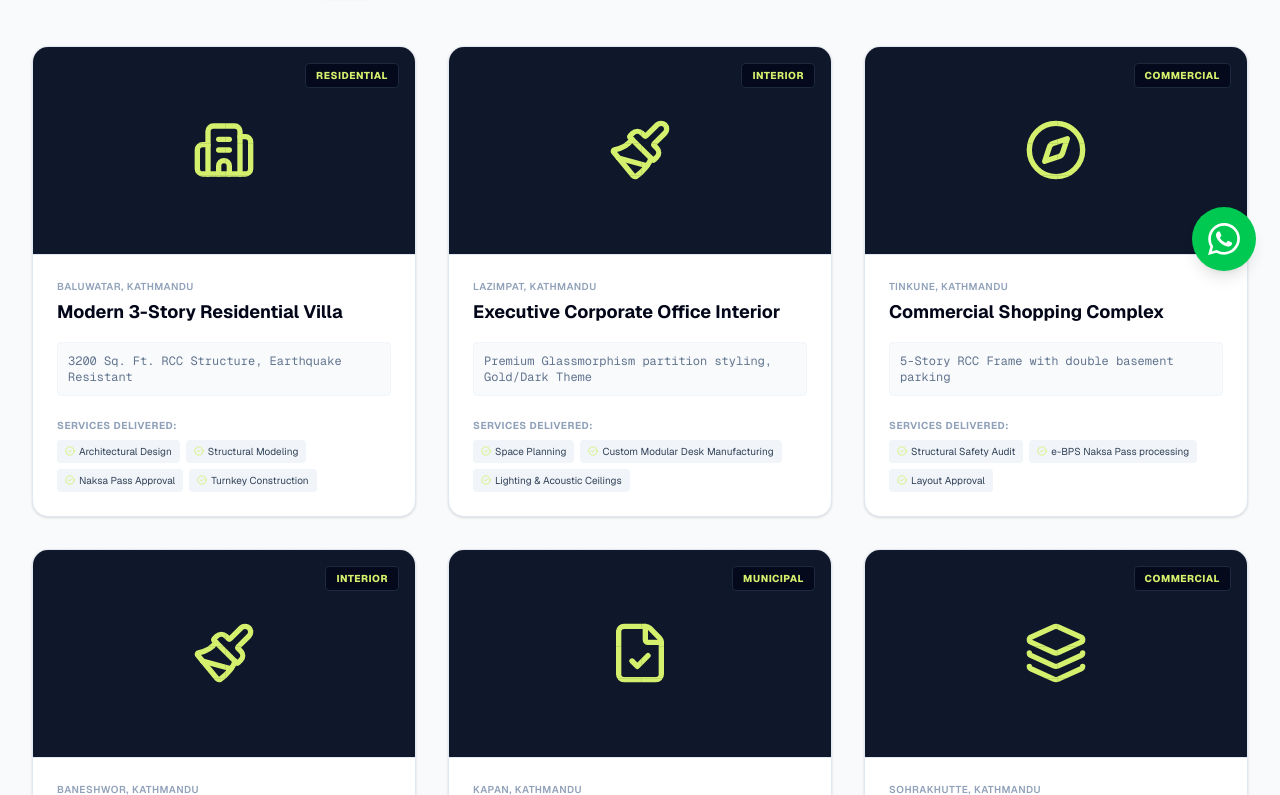
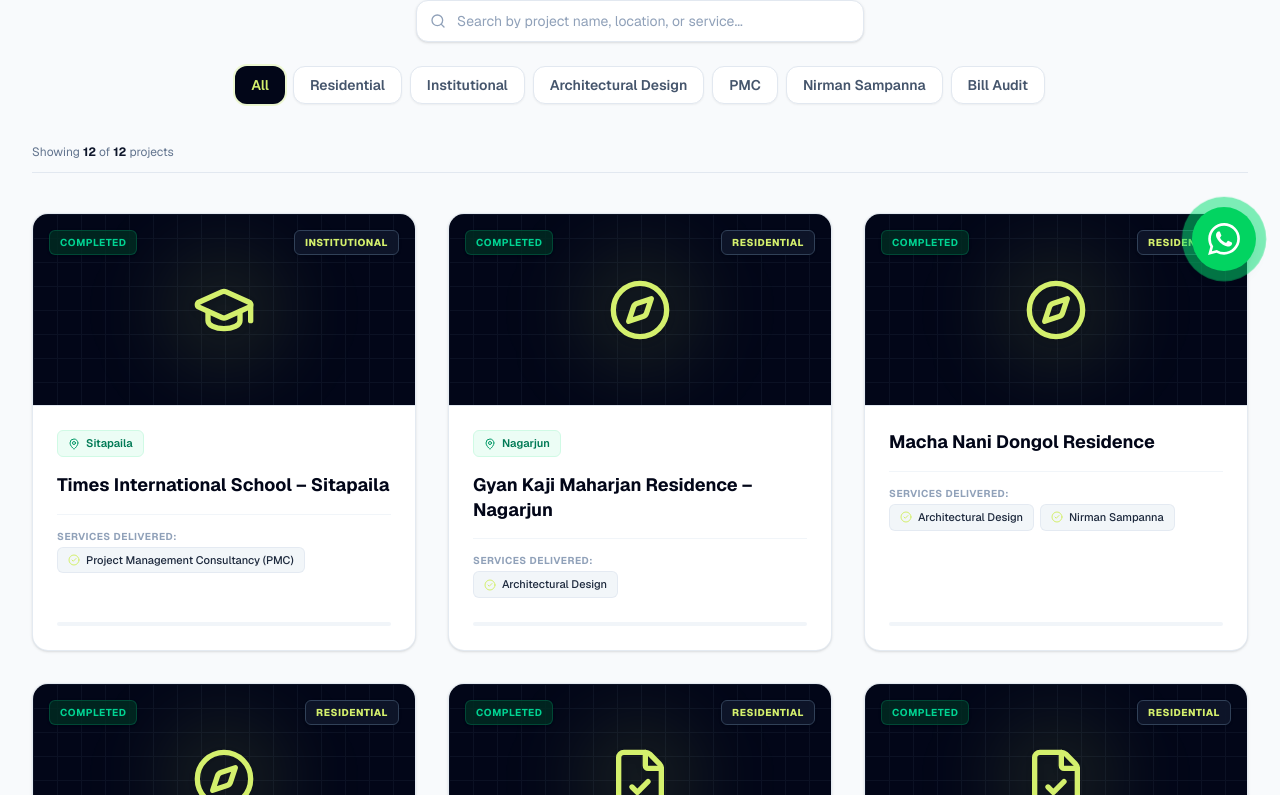
Before and after one commit to maharjananesh0-ai/Personal-website, a Next.js app: page /projects in a window 1280 px wide. Shown: the part 505-1300 px from the top of the page. Built offline with nearby package versions, Linux system fonts and the light colour scheme.

Commit message:
Update portfolio section with 12 verified projects and fix linting issues

```diff
--- a/eslint.config.mjs
+++ b/eslint.config.mjs
@@ -12,6 +12,7 @@ const eslintConfig = defineConfig([
     "out/**",
     "build/**",
     "next-env.d.ts",
+    "*.js",
   ]),
 ]);
 
--- a/src/app/projects/page.tsx
+++ b/src/app/projects/page.tsx
@@ -1,158 +1,224 @@
 "use client";
 
 import React, { useState } from "react";
-import { Building2, Paintbrush, FileCheck, Compass, Layers, CheckCircle2 } from "lucide-react";
+import {
+  Building2,
+  GraduationCap,
+  Home,
+  Compass,
+  FileCheck,
+  Calculator,
+  MapPin,
+  CheckCircle2,
+  Briefcase,
+  Layers,
+  Search
+} from "lucide-react";
+import { PROJECTS_DATA, CATEGORIES, ProjectCategory, Project } from "@/data/projects";
 
-// Mock Project Database
-const PROJECTS_DATA = [
-  {
-    id: 1,
-    title: "Modern 3-Story Residential Villa",
-    location: "Baluwatar, Kathmandu",
-    category: "Residential",
-    services: ["Architectural Design", "Structural Modeling", "Naksa Pass Approval", "Turnkey Construction"],
-    icon: Building2,
-    specs: "3200 Sq. Ft. RCC Structure, Earthquake Resistant"
-  },
-  {
-    id: 2,
-    title: "Executive Corporate Office Interior",
-    location: "Lazimpat, Kathmandu",
-    category: "Interior",
-    services: ["Space Planning", "Custom Modular Desk Manufacturing", "Lighting & Acoustic Ceilings"],
-    icon: Paintbrush,
-    specs: "Premium Glassmorphism partition styling, Gold/Dark Theme"
-  },
-  {
-    id: 3,
-    title: "Commercial Shopping Complex",
-    location: "Tinkune, Kathmandu",
-    category: "Commercial",
-    services: ["Structural Safety Audit", "e-BPS Naksa Pass processing", "Layout Approval"],
-    icon: Compass,
-    specs: "5-Story RCC Frame with double basement parking"
-  },
-  {
-    id: 4,
-    title: "Luxury Residential House Interiors",
-    location: "Baneshwor, Kathmandu",
-    category: "Interior",
-    services: ["Modular Kitchen Setup", "Gypsum Board False Ceiling", "Master Bedroom Makeover"],
-    icon: Paintbrush,
-    specs: "Warm color aesthetics, custom wardrobes, indirect LED lighting"
-  },
-  {
-    id: 5,
-    title: "Apartment Housing Layout approval",
-    location: "Kapan, Kathmandu",
-    category: "Municipal",
-    services: ["Layout Approval", "Sampanna Certificate processing", "KVDA Clearances"],
-    icon: FileCheck,
-    specs: "Zoning regulations compliance check & layout division planning"
-  },
-  {
-    id: 6,
-    title: "Seismic Retrofitting & Structural Design",
-    location: "Sohrakhutte, Kathmandu",
-    category: "Commercial",
-    services: ["Structural Retrofitting Design", "Abhilekhikaran Regularization"],
-    icon: Layers,
-    specs: "Retrofitting of brick masonry structures with steel jackets"
+function getProjectIcon(project: Project) {
+  if (project.projectType === "Institutional") {
+    return GraduationCap;
   }
-];
-
-const CATEGORIES = ["All", "Residential", "Commercial", "Interior", "Municipal"];
+  const servicesStr = project.services.join(" ").toLowerCase();
+  if (servicesStr.includes("audit") || servicesStr.includes("quantity")) {
+    return Calculator;
+  }
+  if (servicesStr.includes("architectural")) {
+    return Compass;
+  }
+  if (servicesStr.includes("pmc") || servicesStr.includes("management")) {
+    return Briefcase;
+  }
+  if (servicesStr.includes("nirman")) {
+    return FileCheck;
+  }
+  return Home;
+}
 
 export default function ProjectsPage() {
-  const [activeCategory, setActiveCategory] = useState("All");
+  const [activeCategory, setActiveCategory] = useState<ProjectCategory>("All");
+  const [searchQuery, setSearchQuery] = useState("");
 
-  const filteredProjects = activeCategory === "All"
-    ? PROJECTS_DATA
-    : PROJECTS_DATA.filter(p => p.category === activeCategory);
+  const filteredProjects = PROJECTS_DATA.filter((project) => {
+    const matchesCategory =
+      activeCategory === "All" || project.categories.includes(activeCategory);
+
+    const matchesSearch =
+      searchQuery.trim() === "" ||
+      project.projectName.toLowerCase().includes(searchQuery.toLowerCase()) ||
+      project.projectType.toLowerCase().includes(searchQuery.toLowerCase()) ||
+      (project.location && project.location.toLowerCase().includes(searchQuery.toLowerCase())) ||
+      project.services.some(s => s.toLowerCase().includes(searchQuery.toLowerCase()));
+
+    return matchesCategory && matchesSearch;
+  });
 
   return (
-    <div className="flex flex-col w-full">
+    <div className="flex flex-col w-full min-h-screen bg-slate-50">
       {/* 1. Header Banner */}
       <section className="relative bg-primary text-white py-20 border-b border-primary/50 overflow-hidden">
-        {/* Background Image with Luminosity blend to adopt brand colors */}
+        {/* Background Image with Luminosity blend */}
         <div className="absolute inset-0 bg-[url('/images/blueprint_bg.png')] bg-cover bg-center bg-no-repeat mix-blend-luminosity opacity-40"></div>
         {/* Color Grading Gradient Overlay */}
         <div className="absolute inset-0 bg-gradient-to-r from-primary/95 via-primary/80 to-emerald-900/40"></div>
         {/* AutoCAD Gridlines */}
         <div className="absolute inset-0 bg-[linear-gradient(to_right,rgba(255,255,255,0.05)_1px,transparent_1px),linear-gradient(to_bottom,rgba(255,255,255,0.05)_1px,transparent_1px)] bg-[size:4rem_4rem]"></div>
+
         <div className="relative z-10 max-w-7xl mx-auto px-4 sm:px-6 lg:px-8 text-center space-y-4">
-          <h1 className="text-3xl sm:text-4xl font-extrabold tracking-tight">Our Completed Projects</h1>
-          <p className="text-slate-400 text-sm max-w-xl mx-auto leading-relaxed">
-            Take a look at our engineering blueprints, legal approvals, and completed design works across the Kathmandu Valley.
+          <div className="inline-flex items-center gap-2 bg-white/10 backdrop-blur-md px-4 py-1.5 rounded-full border border-white/20 text-accent text-xs font-bold uppercase tracking-wider">
+            Verified Portfolio ({PROJECTS_DATA.length} Projects)
+          </div>
+          <h1 className="text-3xl sm:text-4xl lg:text-5xl font-extrabold tracking-tight">Our Completed Projects</h1>
+          <p className="text-slate-300 text-sm sm:text-base max-w-2xl mx-auto leading-relaxed">
+            Explore our engineering consultancies, architectural designs, municipal approvals, bill audits, and project management across the Kathmandu Valley.
           </p>
         </div>
       </section>
 
-      {/* 2. Filter Tabs & Grid */}
-      <section className="py-20 bg-slate-50">
-        <div className="max-w-7xl mx-auto px-4 sm:px-6 lg:px-8">
+      {/* 2. Filter Tabs, Search & Projects Grid */}
+      <section className="py-16">
+        <div className="max-w-7xl mx-auto px-4 sm:px-6 lg:px-8 space-y-10">
+
+          {/* Controls Bar: Search & Category Tabs */}
+          <div className="flex flex-col gap-6 items-center">
+
+            {/* Search Input */}
+            <div className="relative w-full max-w-md">
+              <Search className="absolute left-3.5 top-1/2 -translate-y-1/2 w-4 h-4 text-slate-400" />
+              <input
+                type="text"
+                placeholder="Search by project name, location, or service..."
+                value={searchQuery}
+                onChange={(e) => setSearchQuery(e.target.value)}
+                className="w-full pl-10 pr-4 py-2.5 bg-white border border-slate-200 rounded-xl text-xs sm:text-sm text-slate-800 placeholder-slate-400 focus:outline-none focus:ring-2 focus:ring-accent/50 focus:border-accent shadow-sm transition-all"
+              />
+              {searchQuery && (
+                <button
+                  onClick={() => setSearchQuery("")}
+                  className="absolute right-3 top-1/2 -translate-y-1/2 text-xs text-slate-400 hover:text-slate-600 bg-slate-100 hover:bg-slate-200 px-2 py-0.5 rounded"
+                >
+                  Clear
+                </button>
+              )}
+            </div>
 
             {/* Category Tabs */}
-          <div className="flex flex-wrap justify-center gap-2 mb-12">
-            {CATEGORIES.map((cat) => (
+            <div className="flex flex-wrap justify-center gap-2">
+              {CATEGORIES.map((cat) => {
+                const isActive = activeCategory === cat;
+                return (
                   <button
                     key={cat}
                     onClick={() => setActiveCategory(cat)}
-                className={`px-5 py-2.5 rounded-lg text-xs sm:text-sm font-semibold transition-all duration-200 focus:outline-none ${
-                  activeCategory === cat
-                    ? "bg-slate-900 text-accent shadow-sm"
-                    : "bg-white text-slate-600 hover:text-slate-950 border border-slate-200"
+                    className={`px-4 py-2 rounded-xl text-xs sm:text-sm font-semibold transition-all duration-200 focus:outline-none shadow-xs ${
+                      isActive
+                        ? "bg-slate-950 text-accent shadow-md ring-2 ring-accent/30"
+                        : "bg-white text-slate-600 hover:text-slate-950 border border-slate-200 hover:border-slate-300"
                     }`}
                   >
-                {cat === "Interior" ? "Interior Design" : cat === "Municipal" ? "Municipal/Valuation" : cat}
+                    {cat}
                   </button>
-            ))}
+                );
+              })}
+            </div>
+          </div>
+
+          {/* Results Summary Bar */}
+          <div className="flex items-center justify-between text-xs text-slate-500 border-b border-slate-200 pb-3">
+            <span>
+              Showing <strong className="text-slate-900">{filteredProjects.length}</strong> of{" "}
+              <strong className="text-slate-900">{PROJECTS_DATA.length}</strong> projects
+            </span>
+            {activeCategory !== "All" && (
+              <span className="bg-accent/20 text-slate-900 font-medium px-2.5 py-0.5 rounded-full">
+                Filter: {activeCategory}
+              </span>
+            )}
           </div>
 
           {/* Projects Grid */}
           <div className="grid grid-cols-1 md:grid-cols-2 lg:grid-cols-3 gap-8">
             {filteredProjects.map((project) => {
-              const IconComp = project.icon;
+              const IconComp = getProjectIcon(project);
+
               return (
                 <div
                   key={project.id}
-                  className="bg-white border border-slate-200 rounded-2xl overflow-hidden shadow-sm hover-lift group flex flex-col justify-between"
+                  className="bg-white border border-slate-200/90 rounded-2xl overflow-hidden shadow-sm hover:shadow-xl transition-all duration-300 hover:-translate-y-1 group flex flex-col justify-between"
                 >
                   <div>
-                    {/* Placeholder Icon Graphic to represent the project beautifully */}
-                    <div className="bg-slate-900 h-52 flex items-center justify-center relative border-b border-slate-200">
-                      <div className="absolute inset-0 bg-[linear-gradient(to_right,#1e293b_1px,transparent_1px),linear-gradient(to_bottom,#1e293b_1px,transparent_1px)] bg-[size:2rem_2rem] opacity-10"></div>
-                      <IconComp className="w-16 h-16 text-accent group-hover:scale-110 transition-transform duration-300" />
+                    {/* Header Image/Icon Graphic */}
+                    <div className="bg-slate-950 h-48 flex items-center justify-center relative border-b border-slate-200 overflow-hidden">
+                      {/* Grid Pattern Overlay */}
+                      <div className="absolute inset-0 bg-[linear-gradient(to_right,#334155_1px,transparent_1px),linear-gradient(to_bottom,#334155_1px,transparent_1px)] bg-[size:1.5rem_1.5rem] opacity-20"></div>
 
-                      <div className="absolute top-4 right-4 bg-slate-950/80 text-accent text-[10px] font-extrabold uppercase tracking-wider px-2.5 py-1 rounded border border-slate-800">
-                        {project.category}
-                      </div>
+                      {/* Subtle Ambient Radial Glow */}
+                      <div className="absolute w-32 h-32 bg-accent/10 rounded-full blur-2xl group-hover:bg-accent/20 transition-all"></div>
+
+                      {/* Icon */}
+                      <IconComp className="w-16 h-16 text-accent relative z-10 group-hover:scale-110 transition-transform duration-300 drop-shadow-md" />
+
+                      {/* Project Type Badge (Top Right) */}
+                      <div className="absolute top-4 right-4 bg-slate-900/90 backdrop-blur-md text-accent text-[10px] font-extrabold uppercase tracking-wider px-2.5 py-1 rounded-md border border-slate-700 shadow-sm">
+                        {project.projectType}
                       </div>
 
-                    <div className="p-6 space-y-4">
-                      <div>
-                        <span className="text-[10px] text-slate-400 font-semibold block uppercase tracking-wider">{project.location}</span>
-                        <h3 className="font-bold text-slate-950 text-lg mt-1">{project.title}</h3>
+                      {/* Status Badge (Top Left) */}
+                      {project.status && (
+                        <div className="absolute top-4 left-4 bg-emerald-950/80 text-emerald-400 text-[10px] font-bold uppercase tracking-wider px-2.5 py-1 rounded-md border border-emerald-800/60 shadow-sm">
+                          {project.status}
+                        </div>
+                      )}
                     </div>
 
-                      {/* Specs */}
-                      <p className="text-xs text-slate-500 bg-slate-50 p-2.5 rounded border border-slate-100 font-mono">
-                        {project.specs}
-                      </p>
+                    {/* Card Content */}
+                    <div className="p-6 space-y-4">
 
-                      {/* Services list */}
-                      <div className="space-y-1.5">
-                        <span className="text-[10px] text-slate-400 font-bold uppercase tracking-wider">Services Delivered:</span>
-                        <div className="flex flex-wrap gap-1.5 pt-1">
+                      {/* Location Tag if available */}
+                      {project.location && (
+                        <div className="inline-flex items-center gap-1.5 text-emerald-700 bg-emerald-50 px-2.5 py-1 rounded-md text-[11px] font-semibold border border-emerald-100">
+                          <MapPin className="w-3 h-3 text-emerald-600 shrink-0" />
+                          <span>{project.location}</span>
+                        </div>
+                      )}
+
+                      {/* Title */}
+                      <h3 className="font-bold text-slate-950 text-lg leading-snug group-hover:text-primary transition-colors">
+                        {project.projectName}
+                      </h3>
+
+                      {/* Quantity / Special Spec Tag if available */}
+                      {project.quantity && (
+                        <div className="flex items-center gap-2 text-xs font-mono text-slate-700 bg-slate-100 p-2.5 rounded-lg border border-slate-200">
+                          <Layers className="w-4 h-4 text-accent shrink-0" />
+                          <span>{project.quantity}</span>
+                        </div>
+                      )}
+
+                      {/* Services List */}
+                      <div className="space-y-2 pt-2 border-t border-slate-100">
+                        <span className="text-[10px] text-slate-400 font-bold uppercase tracking-wider">
+                          Services Delivered:
+                        </span>
+                        <div className="flex flex-wrap gap-1.5">
                           {project.services.map((srv, idx) => (
-                            <span key={idx} className="inline-flex items-center gap-1 bg-slate-100 text-slate-700 text-[10px] px-2 py-1 rounded">
-                              <CheckCircle2 className="w-2.5 h-2.5 text-accent" />
+                            <span
+                              key={idx}
+                              className="inline-flex items-center gap-1.5 bg-slate-100/90 text-slate-800 text-[11px] font-medium px-2.5 py-1 rounded-md border border-slate-200/80"
+                            >
+                              <CheckCircle2 className="w-3 h-3 text-accent shrink-0" />
                               {srv}
                             </span>
                           ))}
                         </div>
                       </div>
                     </div>
+                  </div>
+
+                  {/* Card Footer indicator */}
+                  <div className="px-6 pb-6 pt-0">
+                    <div className="w-full h-1 bg-slate-100 group-hover:bg-accent rounded-full transition-colors duration-300"></div>
                   </div>
                 </div>
               );
@@ -161,8 +227,21 @@ export default function ProjectsPage() {
 
           {/* Empty State */}
           {filteredProjects.length === 0 && (
-            <div className="text-center py-16">
-              <p className="text-slate-500">No projects found for this category.</p>
+            <div className="text-center py-20 bg-white rounded-2xl border border-slate-200 p-8 space-y-3">
+              <Building2 className="w-12 h-12 text-slate-300 mx-auto" />
+              <h3 className="text-lg font-bold text-slate-800">No projects found</h3>
+              <p className="text-slate-500 text-sm max-w-sm mx-auto">
+                No project entries match your current filter or search criteria.
+              </p>
+              <button
+                onClick={() => {
+                  setActiveCategory("All");
+                  setSearchQuery("");
+                }}
+                className="mt-2 text-xs font-bold text-slate-900 bg-slate-100 hover:bg-slate-200 px-4 py-2 rounded-lg transition-colors"
+              >
+                Reset Filters
+              </button>
             </div>
           )}
 
--- a/src/app/services/page.tsx
+++ b/src/app/services/page.tsx
@@ -11,12 +11,10 @@ import {
   CheckCircle2,
   Phone,
   MessageSquare,
-  ShieldCheck,
   HardHat,
   FileSpreadsheet,
   Building,
   Sparkles,
-  ArrowRight,
   ArrowUpRight,
   LayoutGrid,
   FileCheck,
@@ -492,8 +490,8 @@ export default function ServicesPage() {
                   onClick={() => setActiveCategory(cat.id)}
                   className={`px-5 py-2.5 rounded-xl text-xs font-black uppercase tracking-wider transition-all duration-300 border cursor-pointer ${
                     activeCategory === cat.id
-                      ? "bg-[#FF6B00] text-white border-[#FF6B00] shadow-lg shadow-[#FF6B00]/25 transform scale-105"
-                      : "bg-slate-900/60 text-slate-300 border-slate-800 hover:border-[#FF6B00] hover:text-[#FF6B00]"
+                      ? "bg-[#FAF9F6] text-[#070F1E] border-[#FAF9F6] shadow-lg shadow-white/10 transform scale-105"
+                      : "bg-white/5 text-slate-300 border-white/10 hover:bg-white/10 hover:border-[#FAF9F6] hover:text-[#FAF9F6]"
                   }`}
                 >
                   {cat.label}
@@ -700,7 +698,7 @@ export default function ServicesPage() {
 
                     <div className="border-t border-slate-800 pt-8 mb-8">
                       <span className="text-[10px] uppercase font-bold text-[#FF6B00] tracking-widest block mb-4">
-                        What's Included:
+                        What&apos;s Included:
                       </span>
                       <ul className="space-y-3.5">
                         {pkg.features.map((feat, fIdx) => (
--- /dev/null
+++ b/src/data/projects.ts
@@ -0,0 +1,128 @@
+export interface Project {
+  id: number;
+  projectName: string;
+  projectType: "Institutional" | "Residential";
+  services: string[];
+  location?: string;
+  quantity?: string;
+  description?: string;
+  image?: string;
+  status?: string;
+  categories: string[];
+}
+
+export const CATEGORIES = [
+  "All",
+  "Residential",
+  "Institutional",
+  "Architectural Design",
+  "PMC",
+  "Nirman Sampanna",
+  "Bill Audit"
+] as const;
+
+export type ProjectCategory = typeof CATEGORIES[number];
+
+export const PROJECTS_DATA: Project[] = [
+  {
+    id: 1,
+    projectName: "Times International School – Sitapaila",
+    projectType: "Institutional",
+    services: ["Project Management Consultancy (PMC)"],
+    location: "Sitapaila",
+    status: "Completed",
+    categories: ["Institutional", "PMC"]
+  },
+  {
+    id: 2,
+    projectName: "Gyan Kaji Maharjan Residence – Nagarjun",
+    projectType: "Residential",
+    services: ["Architectural Design"],
+    location: "Nagarjun",
+    status: "Completed",
+    categories: ["Residential", "Architectural Design"]
+  },
+  {
+    id: 3,
+    projectName: "Macha Nani Dongol Residence",
+    projectType: "Residential",
+    services: ["Architectural Design", "Nirman Sampanna"],
+    status: "Completed",
+    categories: ["Residential", "Architectural Design", "Nirman Sampanna"]
+  },
+  {
+    id: 4,
+    projectName: "Nhuchhe Maharjan Residence",
+    projectType: "Residential",
+    services: ["Architectural Design", "Nirman Sampanna"],
+    status: "Completed",
+    categories: ["Residential", "Architectural Design", "Nirman Sampanna"]
+  },
+  {
+    id: 5,
+    projectName: "Binod Maharjan Residence",
+    projectType: "Residential",
+    services: ["Nirman Sampanna"],
+    status: "Completed",
+    categories: ["Residential", "Nirman Sampanna"]
+  },
+  {
+    id: 6,
+    projectName: "Anoj Dongol Residence",
+    projectType: "Residential",
+    services: ["Nirman Sampanna"],
+    status: "Completed",
+    categories: ["Residential", "Nirman Sampanna"]
+  },
+  {
+    id: 7,
+    projectName: "Sharmila Maharjan Residence",
+    projectType: "Residential",
+    services: ["Nirman Sampanna"],
+    status: "Completed",
+    categories: ["Residential", "Nirman Sampanna"]
+  },
+  {
+    id: 8,
+    projectName: "Mohan Prajapati Residence",
+    projectType: "Residential",
+    services: ["Nirman Sampanna"],
+    status: "Completed",
+    categories: ["Residential", "Nirman Sampanna"]
+  },
+  {
+    id: 9,
+    projectName: "Nagar Residence – Nardevi",
+    projectType: "Residential",
+    services: ["Nirman Sampanna"],
+    location: "Nardevi",
+    status: "Completed",
+    categories: ["Residential", "Nirman Sampanna"]
+  },
+  {
+    id: 10,
+    projectName: "Kabin Maharjan Residence",
+    projectType: "Residential",
+    services: ["Project Management Consultancy (PMC)"],
+    status: "Completed",
+    categories: ["Residential", "PMC"]
+  },
+  {
+    id: 11,
+    projectName: "Residential Buildings – 10 Projects",
+    projectType: "Residential",
+    services: ["Nirman Sampanna"],
+    quantity: "10 Residential Buildings",
+    status: "Completed",
+    categories: ["Residential", "Nirman Sampanna"]
+  },
+  {
+    id: 12,
+    projectName: "Mandikatar Residence – Budhanilkantha",
+    projectType: "Residential",
+    services: ["Bill Audit & Quantity Verification"],
+    location: "Mandikatar, Budhanilkantha",
+    status: "Completed",
+    categories: ["Residential", "Bill Audit"]
+  }
+];
```
Lines whose indentation alone changed are shown as unchanged.
